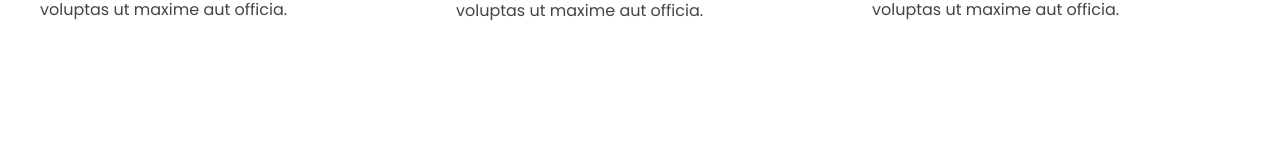
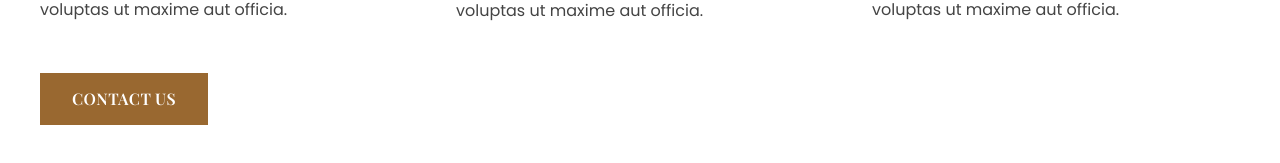
Before and after one commit to fajarfadillahh/inteo-architecture-interior-react-tailwind, a React (Vite) app: page / in a window 1280 px wide. Shown: the part 4138-4301 px from the top of the page. Before the commit the page ends 4227 px from the top, so only its background shows below. Built offline with nearby package versions, Linux system fonts and the light colour scheme.

Commit message:
modified Works.jsx

```diff
--- a/src/parts/Homepage/Works.jsx
+++ b/src/parts/Homepage/Works.jsx
@@ -3,6 +3,7 @@ import React from "react";
 import WorkImg1 from "../../assets/images/works-img-(1).png";
 import WorkImg2 from "../../assets/images/works-img-(2).png";
 import WorkImg3 from "../../assets/images/works-img-(3).png";
+import Button from "../../components/Button";
 
 export default function Works() {
   return (
@@ -82,6 +83,10 @@ export default function Works() {
             </div>
           </div>
         </div>
+
+        <Button url="/contact-us" className="inline-flex justify-self-start">
+          Contact us
+        </Button>
       </div>
     </section>
   );
```
